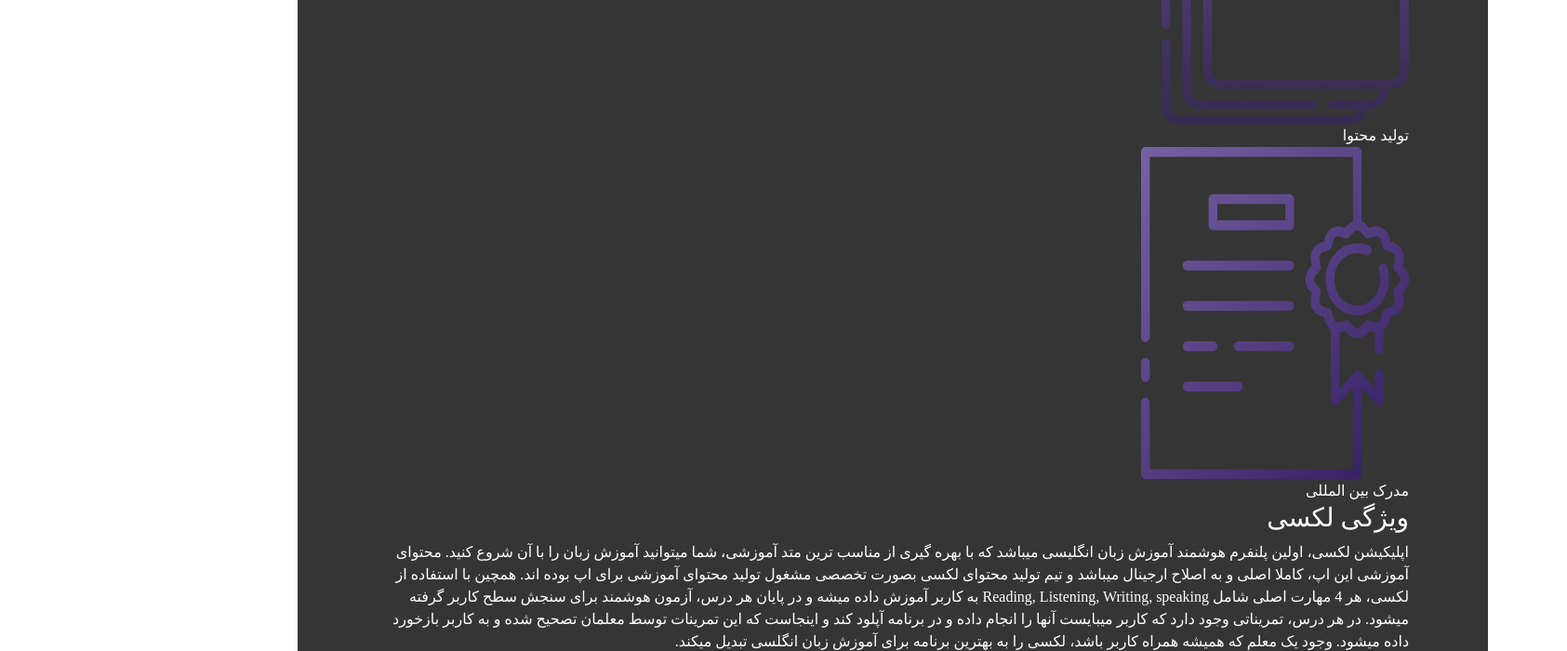
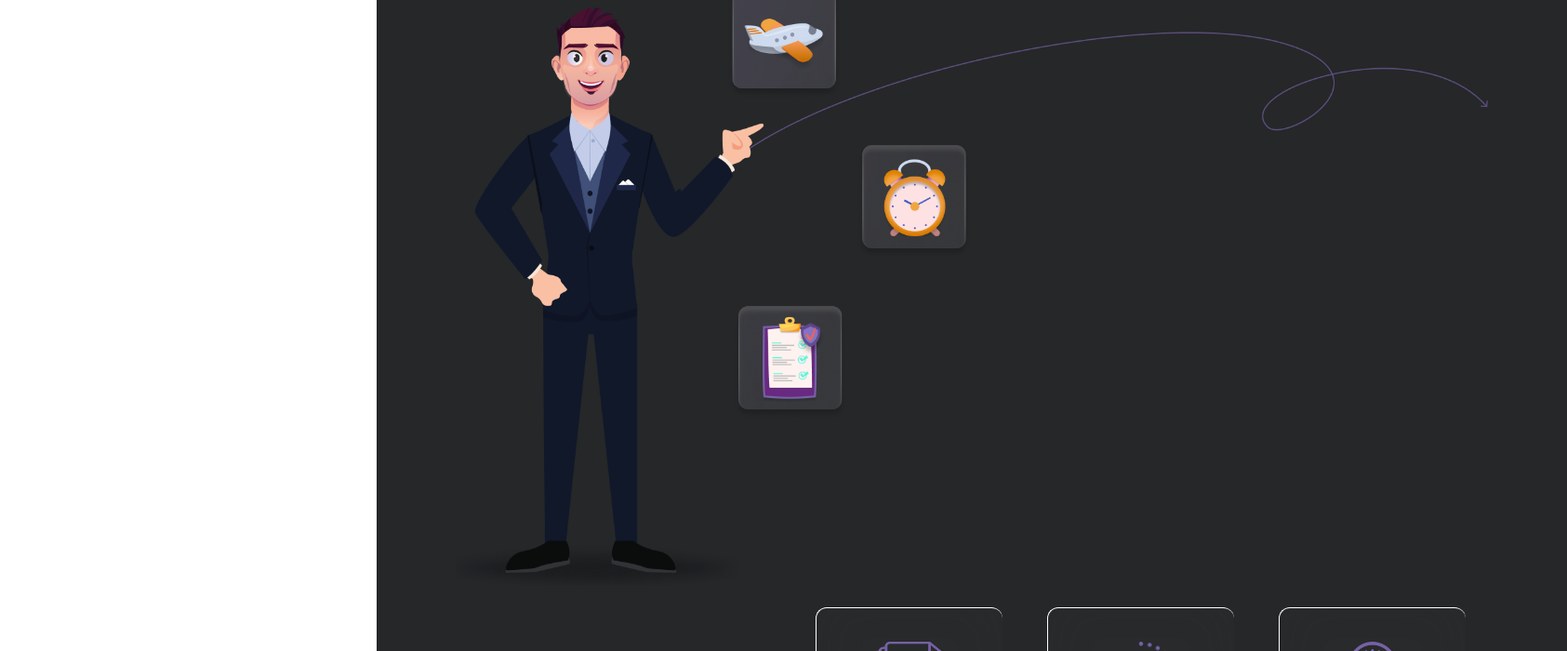
Before and after one commit to pouyaafraz123/Lexi, a React (Create React App) app: page / in a window 1280 px wide. Shown: the part 2820-3520 px from the top of the page at 93% size, 1685 px wide, since content can reach past the window. Built offline with nearby package versions, Linux system fonts and the light colour scheme.

Commit message:
Before Suitable

```diff
--- a/src/components/AboutUs.js
+++ b/src/components/AboutUs.js
@@ -24,7 +24,7 @@
         <div className="row">
           <div className="col-lg-6 col-12 mb-2 text-white">
             <h3 className="mb-4">با لکسی آسان یاد بگیر</h3>
-            <p className="pl-3">
+            <p className="">
               اپلیکیشن لکسی، اولین پلنفرم هوشمند آموزش زبان انگلیسی میباشد که با
               بهره گیری از مناسب ترین متد آموزشی، شما میتوانید آموزش زبان را با
               آن شروع کنید. محتوای آموزشی این اپ، کاملا اصلی و به اصلاح ارجینال
--- a/src/components/FeatureSection.js
+++ b/src/components/FeatureSection.js
@@ -1,26 +1,31 @@
 import React from "react";
+import Item from "./Item";
 import "../sass/components/FeatureSection.scss";
-import Item from "./Item";
 class FeatureSection extends React.Component {
   render() {
     return (
-      <div style={{marginTop: "250px" }}>
-        <div>{this.renderFeatures()}</div>
-        <div>
-          <h3>ویژگی لکسی</h3>
-          <p>
-            اپلیکیشن لکسی، اولین پلنفرم هوشمند آموزش زبان انگلیسی میباشد که با
-            بهره گیری از مناسب ترین متد آموزشی، شما میتوانید آموزش زبان را با آن
-            شروع کنید. محتوای آموزشی این اپ، کاملا اصلی و به اصلاح ارجینال
-            میباشد و تیم تولید محتوای لکسی بصورت تخصصی مشغول تولید محتوای آموزشی
-            برای اپ بوده اند. همچین با استفاده از لکسی، هر 4 مهارت اصلی شامل
-            Reading, Listening, Writing, speaking به کاربر آموزش داده میشه و در
-            پایان هر درس، آزمون هوشمند برای سنجش سطح کاربر گرفته میشود. در هر
-            درس، تمریناتی وجود دارد که کاربر میبایست آنها را انجام داده و در
-            برنامه آپلود کند و اینجاست که این تمرینات توسط معلمان تصحیح شده و به
-            کاربر بازخورد داده میشود. وجود یک معلم که همیشه همراه کاربر باشد،
-            لکسی را به بهترین برنامه برای آموزش زبان انگلسی تبدیل میکند.
-          </p>
+      <div className="row Feature-Section" style={{ marginTop: "250px" }}>
+        <div className="col-lg-6 col-12 mb-2">
+          <div className="Feature-Section-Cards">{this.renderFeatures()}</div>
+        </div>
+        <div className="col-lg-6 col-12 mb-2">
+          <div className="Feature-Section-Texts">
+            <h3 className="pt-5 mt-4 pb-4">ویژگی لکسی</h3>
+            <p>
+              اپلیکیشن لکسی، اولین پلنفرم هوشمند آموزش زبان انگلیسی میباشد که با
+              بهره گیری از مناسب ترین متد آموزشی، شما میتوانید آموزش زبان را با
+              آن شروع کنید. محتوای آموزشی این اپ، کاملا اصلی و به اصلاح ارجینال
+              میباشد و تیم تولید محتوای لکسی بصورت تخصصی مشغول تولید محتوای
+              آموزشی برای اپ بوده اند. همچین با استفاده از لکسی، هر 4 مهارت اصلی
+              شامل Reading, Listening, Writing, speaking به کاربر آموزش داده
+              میشه و در پایان هر درس، آزمون هوشمند برای سنجش سطح کاربر گرفته
+              میشود. در هر درس، تمریناتی وجود دارد که کاربر میبایست آنها را
+              انجام داده و در برنامه آپلود کند و اینجاست که این تمرینات توسط
+              معلمان تصحیح شده و به کاربر بازخورد داده میشود. وجود یک معلم که
+              همیشه همراه کاربر باشد، لکسی را به بهترین برنامه برای آموزش زبان
+              انگلسی تبدیل میکند.
+            </p>
+          </div>
         </div>
       </div>
     );
@@ -35,7 +40,7 @@
     ];
     return features.map((feature) => {
       return (
-        <Item img={`f${feature.key}`} text={feature.text} key={feature.key}/>
+        <Item img={`f${feature.key}`} text={feature.text} key={feature.key} />
       );
     });
   }
--- a/src/components/Item.js
+++ b/src/components/Item.js
@@ -1,10 +1,11 @@
 import React from "react";
+import '../sass/components/Item.scss';
 
 const Item = (props) => {
     return (
-        <div>
-            <img src={require(`../img/${props.img}.png`)} alt={"feature"}/>
-            <div>{props.text}</div>
+        <div className="Feature-Card my-4 mx-4">
+            <img className="img-fluid" src={require(`../img/${props.img}.png`)} alt={"feature"}/>
+            <div className="pt-4">{props.text}</div>
         </div>);
 }
 
--- a/src/components/SuitableSection.js
+++ b/src/components/SuitableSection.js
@@ -4,15 +4,21 @@
 class SuitableSection extends React.Component {
   render() {
     return (
-            <div style={{backgroundImage:`url(${person})`,height:"600px"}}>
+      <div style={{marginTop: '250px'}}>
         <h3>مناسب برای چه کسانی؟!</h3>
         <h4>با لکسی آسان یاد بگیر</h4>
         <p>
-                    تمام افرادی که علاقه دارند آموزش زبان انگلیسی را شروع کنند ام نمیخواهند در کلاس های حضوری شرکت کنند
-                    تا در وقت و هزینه خود صرفه جویی کنند، افرادی که قصد مهاجرت دارند، افرادی که میخواهند در آزمون های
-                    بین المللی شرکت کنند و نیاز دارند سطح زبانی خود را تقوین کنند. در یک کلام تمام افرادی که قصد دارند
-                    زبان انگلیسی را فراگیرند.
+          تمام افرادی که علاقه دارند آموزش زبان انگلیسی را شروع کنند ام
+          نمیخواهند در کلاس های حضوری شرکت کنند تا در وقت و هزینه خود صرفه جویی
+          کنند، افرادی که قصد مهاجرت دارند، افرادی که میخواهند در آزمون های بین
+          المللی شرکت کنند و نیاز دارند سطح زبانی خود را تقوین کنند. در یک کلام
+          تمام افرادی که قصد دارند زبان انگلیسی را فراگیرند.
         </p>
+        <img
+          className="img-fluid"
+          src={require("../img/person.png")}
+          alt={"mobile"}
+        />
       </div>
     );
   }
--- a/src/components/pages/Home.js
+++ b/src/components/pages/Home.js
@@ -3,7 +3,7 @@
 import Header from "../Header";
 import AboutUs from "../AboutUs";
 import FeatureSection from "../FeatureSection";
-import {motion} from "framer-motion";
+import { motion } from "framer-motion";
 import "../../sass/pages/Home.scss";
 import SuitableSection from "../SuitableSection";
 import ItemSection from "../ItemSection";
@@ -14,44 +14,50 @@
     <>
       <div className="container">
         <motion.div
-                    initial={{opacity: 0, transitionDuration: "1s"}}
-                    whileInView={{opacity: 1}}>
-                    <Header/>
+          initial={{ opacity: 0, transitionDuration: "1s" }}
+          whileInView={{ opacity: 1 }}
+        >
+          <Header />
         </motion.div>
         <motion.div
-                    initial={{opacity: 0, transitionDuration: "1s"}}
-                    whileInView={{opacity: 1}}>
-                    <AboutUs/>
+          initial={{ opacity: 0, transitionDuration: "1s" }}
+          whileInView={{ opacity: 1 }}
+        >
+          <AboutUs />
         </motion.div>
-
       </div>
       <motion.div
-                initial={{opacity: 0, transitionDuration: "1s"}}
-                whileInView={{opacity: 1}}>
-                <div style={{backgroundColor: "#353535"}}>
+        initial={{ opacity: 0, transitionDuration: "1s" }}
+        whileInView={{ opacity: 1 }}
+      >
+        <div className="" style={{ backgroundColor: "#353535" }}>
           <div className="container">
-                        <FeatureSection/>
+            <FeatureSection />
           </div>
         </div>
       </motion.div>
+      <div className="container">
         <motion.div
-                initial={{opacity: 0, transitionDuration: "1s"}}
-                whileInView={{opacity: 1}}>
-                <SuitableSection/>
+          initial={{ opacity: 0, transitionDuration: "1s" }}
+          whileInView={{ opacity: 1 }}
+        >
+          <SuitableSection />
         </motion.div>
         <motion.div
-                initial={{opacity: 0, transitionDuration: "1s"}}
-                whileInView={{opacity: 1}}>
-                <ItemSection/>
+          initial={{ opacity: 0, transitionDuration: "1s" }}
+          whileInView={{ opacity: 1 }}
+        >
+          <ItemSection />
         </motion.div>
         <motion.div
-                initial={{opacity: 0, transitionDuration: "1s"}}
-                whileInView={{opacity: 1}}>
-                <DownloadSection/>
+          initial={{ opacity: 0, transitionDuration: "1s" }}
+          whileInView={{ opacity: 1 }}
+        >
+          <DownloadSection />
         </motion.div>
-
+      </div>
     </>
   );
-}
+};
 
 export default Home;
--- a/src/sass/components/AboutUs.scss
+++ b/src/sass/components/AboutUs.scss
@@ -20,15 +20,23 @@
   transform: translate(21px, -13px) rotate(244deg);
 }
 
+@media only screen and (max-width: 1200px) {
+  .AboutUs-Section p {
+    text-align: right;
+    padding-left: 35px;
+  }
+}
+
 @media only screen and (max-width: 992px) {
   .AboutUs-Section h1 {
-        margin-top: 130px;
-        text-align: center;
+    margin-top: 130px !important;
+    text-align: center !important;
   }
 
   .AboutUs-Section h3,
   p {
-        text-align: center;
+    text-align: center !important;
+    padding-left: unset !important;
   }
 
   .AboutUs-Section-Media {
--- a/src/sass/components/FeatureSection.scss
+++ b/src/sass/components/FeatureSection.scss
@@ -1,3 +1,22 @@
-.Feature-card {
+.Feature-Section-Cards {
+  transform: translate(0px, 75px);
+}
 
+@media only screen and (max-width: 1200px) {
+    .Feature-Section-Cards {
+        transform: unset;
+        transform: translate(0px, 55px);
+      }
 }
+
+@media only screen and (max-width: 992px) {
+  .Feature-Section-Texts h3 {
+    text-align: center !important;
+    padding-top: 100px !important;
+  }
+
+  .Feature-Section-Texts p {
+    text-align: center !important;
+    padding-bottom: 50px !important;
+  }
+}
--- /dev/null
+++ b/src/sass/components/Item.scss
@@ -0,0 +1,59 @@
+.Feature-Card {
+  width: 201px;
+  height: 201px;
+  float: right;
+  background: #282a2c;
+  box-shadow: inset 0px -15px 50px rgba(45, 45, 45, 0.16);
+  border-radius: 12px;
+  display: flex;
+  align-items: center;
+  justify-content: center;
+  flex-direction: column;
+  border-top: 0.5px solid #fff;
+  border-left: 0.5px solid #fff;
+  transition: all ease 0.3s !important;
+}
+
+.Feature-Card:hover {
+    // animation-name: rotate;
+    // animation-duration: 1s;
+    // animation-iteration-count: 1;
+    // animation-timing-function: linear;
+    // transform: rotate(45deg);
+    padding-bottom: 10px !important;
+}
+
+.Feature-Card img {
+    width: 80px;
+    height: 80px;
+}
+
+@media only screen and (max-width: 1200px) {
+    .Feature-Card {
+        margin-left: 0px !important;
+        margin-bottom: 3px !important;
+    }
+}
+
+@media only screen and (max-width: 992px) {
+    .Feature-Card {
+        width: 45%;
+    }
+}
+
+@media only screen and (max-width: 510px) {
+    .Feature-Card {
+        width: 100%;
+        margin-right: unset !important;
+        margin-bottom: 5px !important;
+    }
+}
+
+@keyframes rotate {
+    from {
+        transform: rotate(0deg);
+    }
+    to {
+        transform: rotate(45deg);
+    }
+}
```
Also changed, not shown: src/components/App.js (+15 -14 lines). Lines whose indentation alone changed are shown as unchanged.
